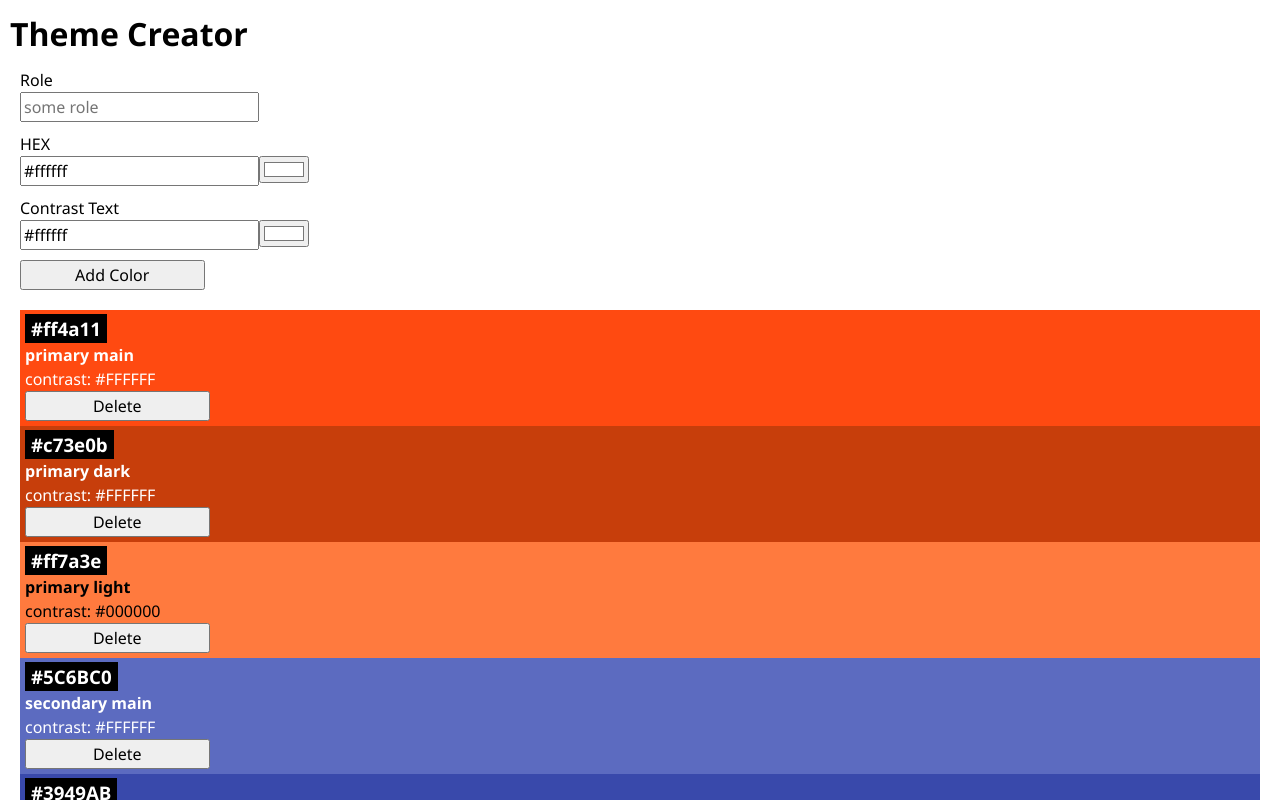
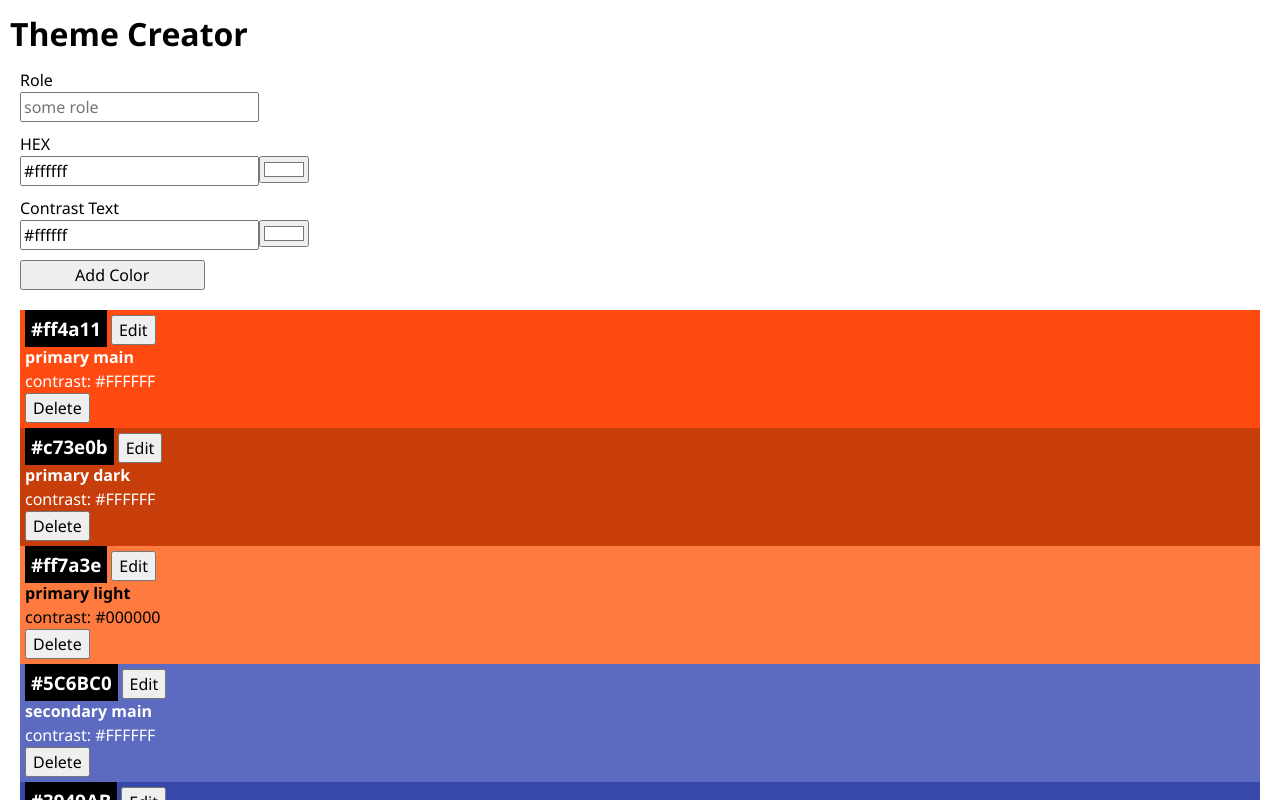
Before and after one commit to kannzaubern/recap-project-4, a React (Vite) app: page / in a window 1280 px wide. Shown: the top 800 px of the page. Built offline with nearby package versions, Linux system fonts and the light colour scheme.

Commit message:
add edit color functionality

```diff
--- a/src/App.jsx
+++ b/src/App.jsx
@@ -9,7 +9,7 @@ function App() {
   const [colors, setColors] = useState(initialColors); // Initializing colors array using initial colors
 
   function handleAddingColor(newColor) {
-    setColors([...colors, { id: nanoid(), ...newColor }]); // Creates a new object with a unique ID
+    setColors([{ id: nanoid(), ...newColor }, ...colors]); // Creates a new object with a unique ID, adds newColor to the beginning of the array
   }
 
   function handleDeleteColor(id) {
@@ -18,10 +18,18 @@ function App() {
     setColors(newColors);
   }
 
+  function handleEditColor(id, updatedColor) {
+    const updatedColors = colors.map((color) =>
+      color.id === id ? { ...color, ...updatedColor } : color
+    );
+    setColors(updatedColors);
+    console.log("Updated Colors:", updatedColors);
+  }
+
   return (
     <>
       <h1>Theme Creator</h1>
-      <ColorForm onAddColor={handleAddingColor} />
+      <ColorForm onSubmitColor={handleAddingColor} buttonText="Add Color" />
 
       {colors.length === 0 ? (
         <p className="empty-state">No colors ... start by adding some!</p>
@@ -31,6 +39,9 @@ function App() {
             key={color.id}
             color={color}
             onDeleteColor={handleDeleteColor}
+            onEditColor={(updatedColor) =>
+              handleEditColor(color.id, updatedColor)
+            }
           />
         ))
       )}
--- a/src/Components/Color/Color.css
+++ b/src/Components/Color/Color.css
@@ -5,7 +5,12 @@
 
 .color-card-headline {
   display: inline;
-  padding: 2px 6px;
+  padding: 6px 6px;
+  margin-right: 4px;
   background: black;
   color: white;
 }
+
+.button-edit {
+  height: 26px;
+}
--- a/src/Components/Color/Color.jsx
+++ b/src/Components/Color/Color.jsx
@@ -1,8 +1,10 @@
 import "./Color.css";
 import { useState } from "react";
+import ColorForm from "../Form/ColorForm";
 
-export default function Color({ color, onDeleteColor }) {
+export default function Color({ color, onDeleteColor, onEditColor }) {
   const [confirmationMessage, setConfirmationMessage] = useState("Delete"); // State to handle confirmation message
+  const [editMode, setEditMode] = useState(false);
 
   function handleConfirmation() {
     setConfirmationMessage("Are you sure?");
@@ -16,9 +18,28 @@ export default function Color({ color, onDeleteColor }) {
         color: color.contrastText,
       }}
     >
-      <h3 className="color-card-headline">{color.hex}</h3>
+      <section>
+        <h3 className="color-card-headline">{color.hex}</h3>
+        <button className="edit-button" onClick={() => setEditMode(true)}>
+          Edit
+        </button>
+      </section>
       <h4>{color.role}</h4>
       <p>contrast: {color.contrastText}</p>
+
+      {/* Edit Mode */}
+      {editMode && (
+        <>
+          <ColorForm
+            onSubmitColor={(updatedColor) => {
+              onEditColor(updatedColor); // Only pass the updatedColor, not the id
+              setEditMode(false); // Close edit mode after submitting
+            }}
+            buttonText="Change Color"
+          />
+          <button onClick={() => setEditMode(false)}>Cancel</button>
+        </>
+      )}
 
       {/* Delete Button */}
       <button className="delete-button" onClick={() => handleConfirmation()}>
--- a/src/Components/Form/ColorForm.css
+++ b/src/Components/Form/ColorForm.css
@@ -3,7 +3,7 @@
   padding: 10px;
 }
 
-button {
+.form__button {
   width: 184.5px;
 }
 
--- a/src/Components/Form/ColorForm.jsx
+++ b/src/Components/Form/ColorForm.jsx
@@ -1,12 +1,12 @@
 import "./ColorForm.css";
 import ColorInput from "../ColorInput/ColorInput";
 
-export default function ColorForm({ onAddColor }) {
+export default function ColorForm({ onSubmitColor, buttonText }) {
   function handleSubmit(e) {
     e.preventDefault();
     const formData = new FormData(e.target);
     const data = Object.fromEntries(formData); // Only grabbing data/info of the form
-    onAddColor(data);
+    onSubmitColor(data);
     console.log("Data:", data); // Pass data to parent component
     e.target.reset();
   }
@@ -20,7 +20,11 @@ export default function ColorForm({ onAddColor }) {
 
       <label htmlFor="hex">HEX</label>
       <br />
-      <ColorInput name="hex" initialValue="#ffffff" />
+      <ColorInput
+        name="hex"
+        initialValue="#ffffff"
+        onChange={(value) => handleSubmit("hex", value)}
+      />
       <br />
 
       <label htmlFor="contrastText">Contrast Text</label>
@@ -29,7 +33,7 @@ export default function ColorForm({ onAddColor }) {
       <br />
 
       <button type="submit" className="form__button">
-        Add Color
+        {buttonText}
       </button>
     </form>
   );
```
